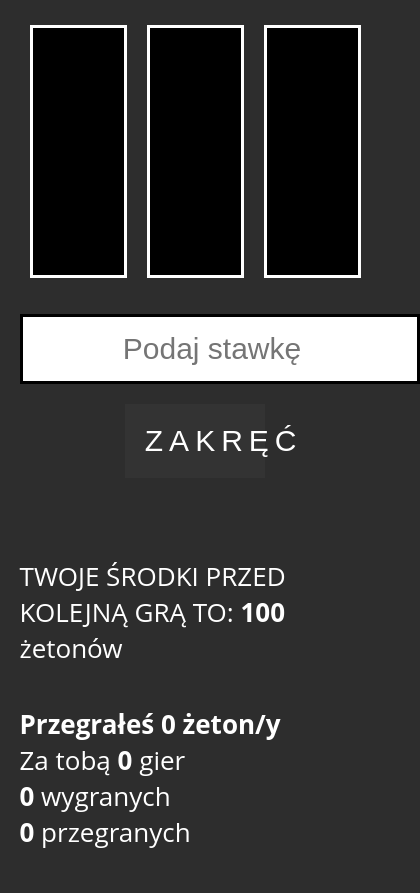
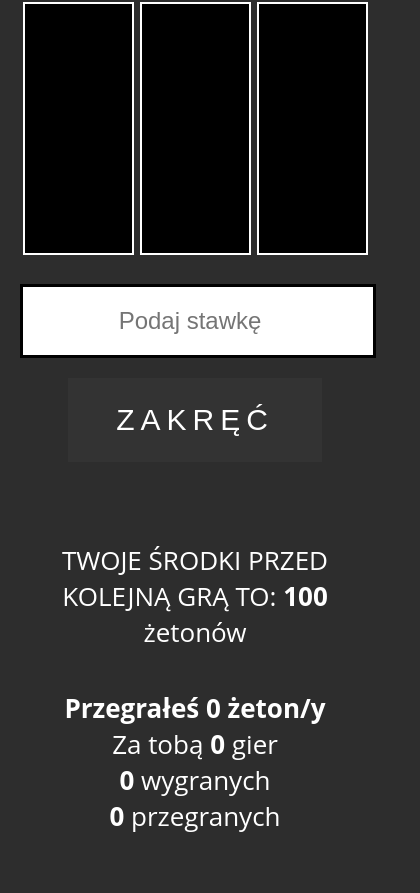
Before and after one commit to inspirer10/oneArmed-Bandit, a plain HTML site: page index.html in a window 390 px wide. Shown: the part 90-983 px from the top of the page, 420 px wide, since content can reach past the window. Before the commit the page ends 940 px from the top, so only its background shows below. Drawn offline with Linux system fonts and the light colour scheme.

Commit message:
Mobile CSS

```diff
--- a/style.css
+++ b/style.css
@@ -94,3 +94,33 @@ h2 {
         padding: 0 20px;
     }
 }
+
+@media (max-width: 767px) {
+    body {
+        padding: 2.5vh 0 7vh;
+    }
+    h2 {
+        font-size: 28px;
+    }
+    .info,
+    .stats {
+        text-align: center;
+    }
+    .game div {
+        margin: 3px;
+        border: 2.5px solid #fff;
+    }
+    .play input {
+        height: auto;
+        width: auto;
+        font-size: 24px;
+    }
+    .play button {
+        height: 10vh;
+        width: 65vw;
+        padding: 0;
+    }
+    .wrap {
+        margin: 0 auto;
+    }
+}
```
